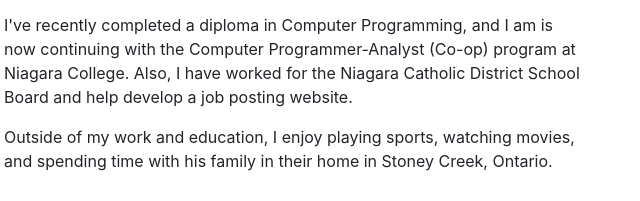
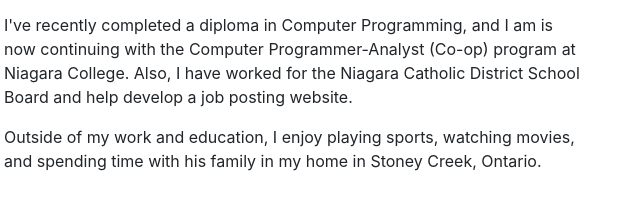
Before and after one commit to dsihra11/PortfolioWebsite, a plain HTML site: page index.html in a window 1280 px wide. Shown: the part 849-1050 px from the top of the page, 572-1212 px from the left. Drawn offline with nearby package versions, Linux system fonts and the light colour scheme.

Commit message:
mistake spelling

```diff
--- a/index.html
+++ b/index.html
@@ -87,7 +87,7 @@
 			<p id="para">I am a web developer, specializing in front-end development and web designing. As a co-op student, I am currently employed at Ontario Public Services as a web developer, where I contributed ideas for process improvement, participated in the testing process and code debugging,
 				 and assisted in developing responsive cross-browser web applications and services.</p>
 			<p id="para">I've recently completed a diploma in Computer Programming, and I am is now continuing with the Computer Programmer-Analyst (Co-op) program at Niagara College. Also, I have worked for the Niagara Catholic District School Board and help develop a job posting website.</p>
-			<p id="para">Outside of my work and education, I enjoy playing sports, watching movies, and spending time with his family in their home in Stoney Creek, Ontario.</p>
+			<p id="para">Outside of my work and education, I enjoy playing sports, watching movies, and spending time with his family in my home in Stoney Creek, Ontario.</p>
 
 			<a href="assets/img/Sihra-Resume.pdf" class="btnWork" download="">Download Resume</a>
 		</div>
```
